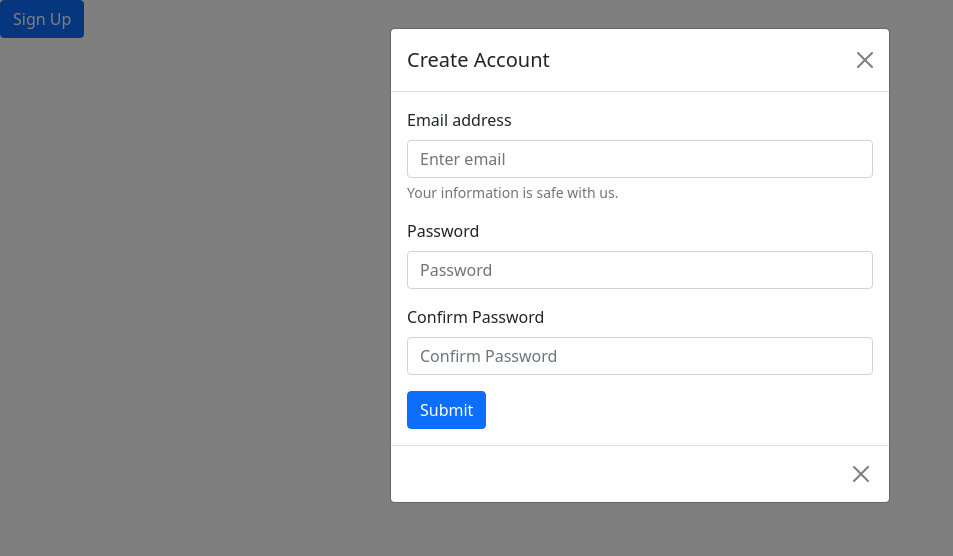
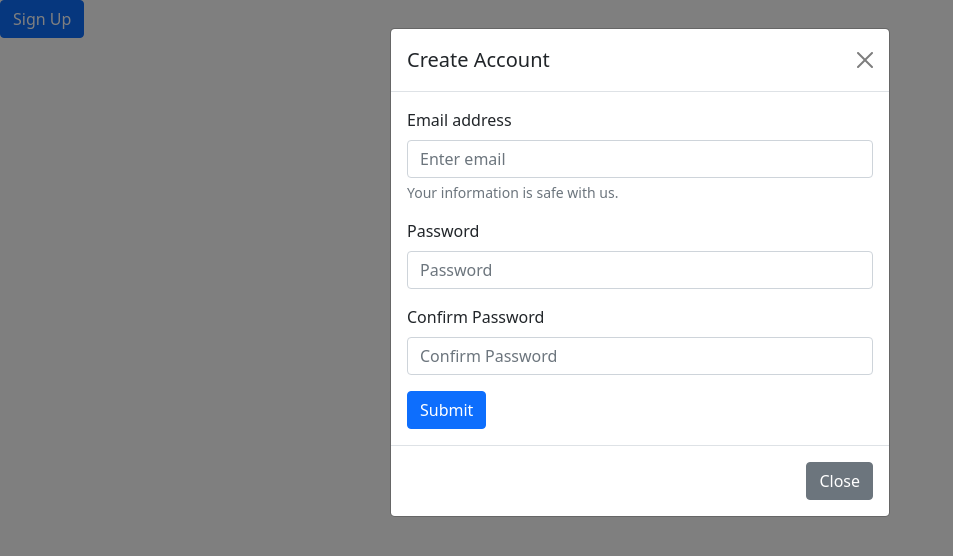
Before and after one commit to acciojob/bootstrap-signup-modal-Rishabhk0207, a website: page main.html in a window 1280 px wide. Both pictures are taken after a click on the button "Sign Up". Shown: the whole page, without its empty margins (0-953 px from the left). Drawn offline with nearby package versions, Linux system fonts and the light colour scheme.

Commit message:
created a submission

```diff
--- a/main.html
+++ b/main.html
@@ -6,7 +6,7 @@
 		<link href="https://cdn.jsdelivr.net/npm/bootstrap@5.0.2/dist/css/bootstrap.min.css" rel="stylesheet" integrity="sha384-EVSTQN3/azprG1Anm3QDgpJLIm9Nao0Yz1ztcQTwFspd3yD65VohhpuuCOmLASjC" crossorigin="anonymous">
 	</head>
 	<body>
-	<button type="button" class="btn btn-primary " data-bs-toggle="modal" data-bs-target="#signupModal">
+	<button type="button" class="btn btn-primary" data-bs-toggle="modal" data-bs-target="#signupModal">
   Sign Up
 </button>
 
@@ -16,7 +16,7 @@
     <div class="modal-content">
       <div class="modal-header">
         <h5 class="modal-title" id="modalLabel">Create Account</h5>
-        <button type="button" class="btn-close" data-bs-dismiss="modal" aria-label="Close"></button>
+		  <button type="button" class="btn-close" data-bs-dismiss="modal" aria-label="close"></button>
       </div>
       <div class="modal-body">
         <form>
@@ -37,7 +37,7 @@
         </form>
       </div>
       <div class="modal-footer">
-        <button type="button" class="btn-close" data-bs-dismiss="modal" aria-label="Close"></button>
+        <button type="button" class="btn btn-secondary close" data-bs-dismiss="modal">Close</button>
       </div>
     </div>
   </div>
```
